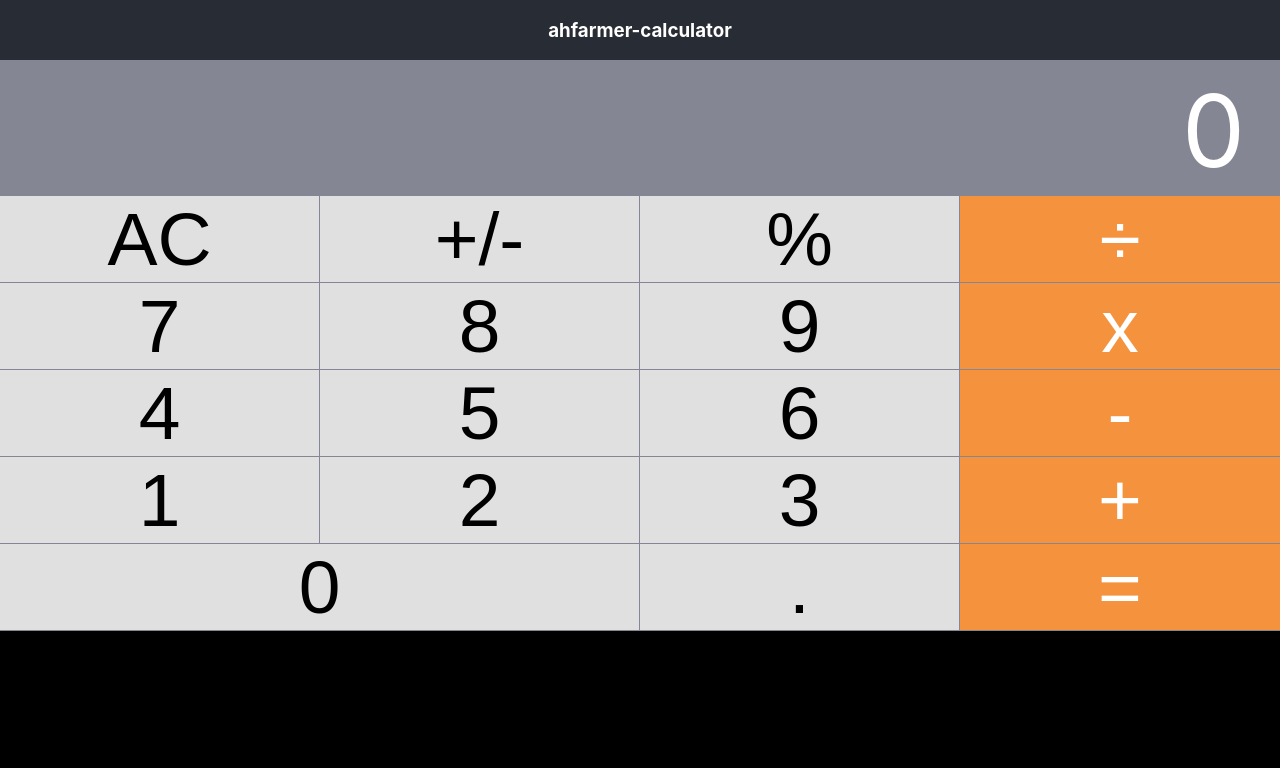
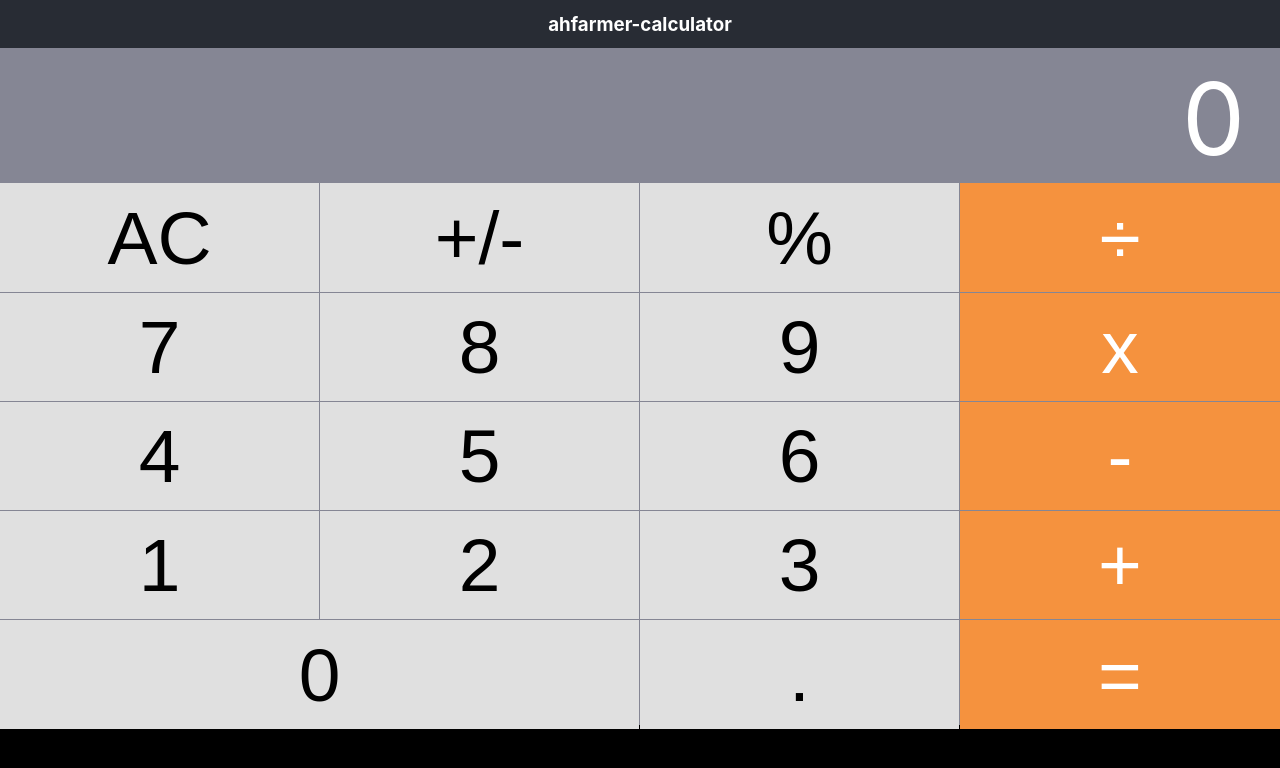
Before and after one commit to sgtao/functional-ahfarmer-calculator, a React (Create React App) app: page / in a window 1280 px wide. Shown: the top 768 px of the page. Built offline with nearby package versions, Linux system fonts and the light colour scheme.

Commit message:
update src for adjust style, issue#09

```diff
--- a/src/App.css
+++ b/src/App.css
@@ -10,11 +10,12 @@
   justify-content: center;
   font-size: 2vmin;
   color: white;
+  height: 6vmin;
 }
 
 .component-app {
   display: flex;
   flex-direction: column;
   flex-wrap: wrap;
-  height: 100%;
+  height: calc((100vh - 6vmin) * 0.9) ;
 }
--- a/src/components/ButtonPanel.css
+++ b/src/components/ButtonPanel.css
@@ -4,6 +4,7 @@
   flex-direction: row;
   flex-wrap: wrap;
   flex: 1 0 auto;
+  /* height: 85%; */
 }
 
 .component-button-panel > div {
@@ -11,4 +12,5 @@
   margin-bottom: 1px;
   flex: 1 0 auto;
   display: flex;
+  height: 20%;
 }
--- a/src/components/Display.css
+++ b/src/components/Display.css
@@ -5,6 +5,7 @@
   font-weight: 200;
   flex: 0 0 auto;
   width: 100%;
+  height: 20%;
 }
 
 .component-display > .display-value {
--- a/src/index.css
+++ b/src/index.css
@@ -11,3 +11,27 @@ code {
   font-family: source-code-pro, Menlo, Monaco, Consolas, 'Courier New',
     monospace;
 }
+
+@media (min-width: 400px) and (min-height: 400px) {
+  html {
+    font-size: 20px;
+  }
+}
+
+@media (min-width: 500px) and (min-height: 500px) {
+  html {
+    font-size: 30px;
+  }
+}
+
+@media (min-width: 600px) and (min-height: 600px) {
+  html {
+    font-size: 40px;
+  }
+}
+
+@media (min-width: 800px) and (min-height: 800px) {
+  html {
+    font-size: 50px;
+  }
+}
```
